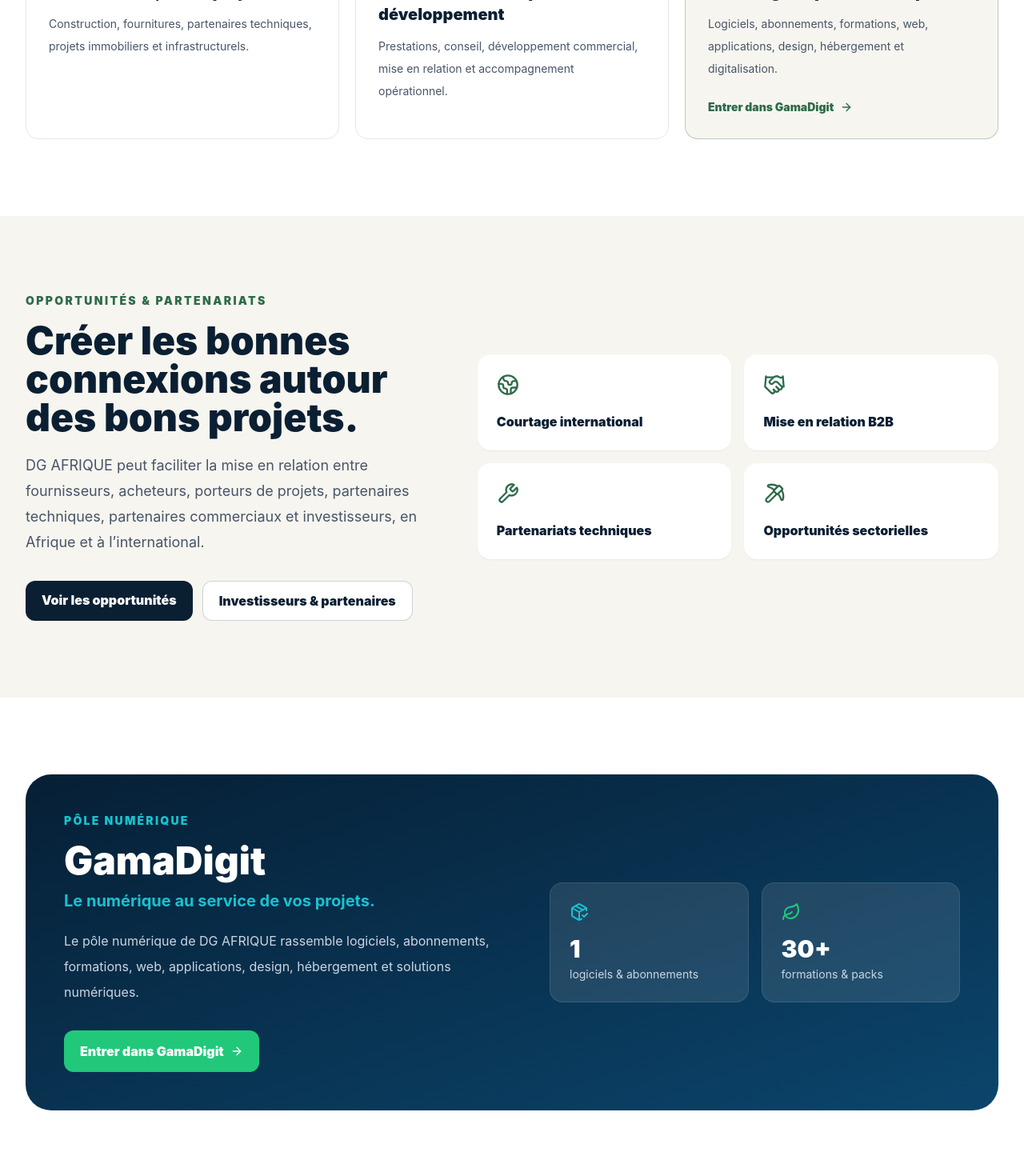
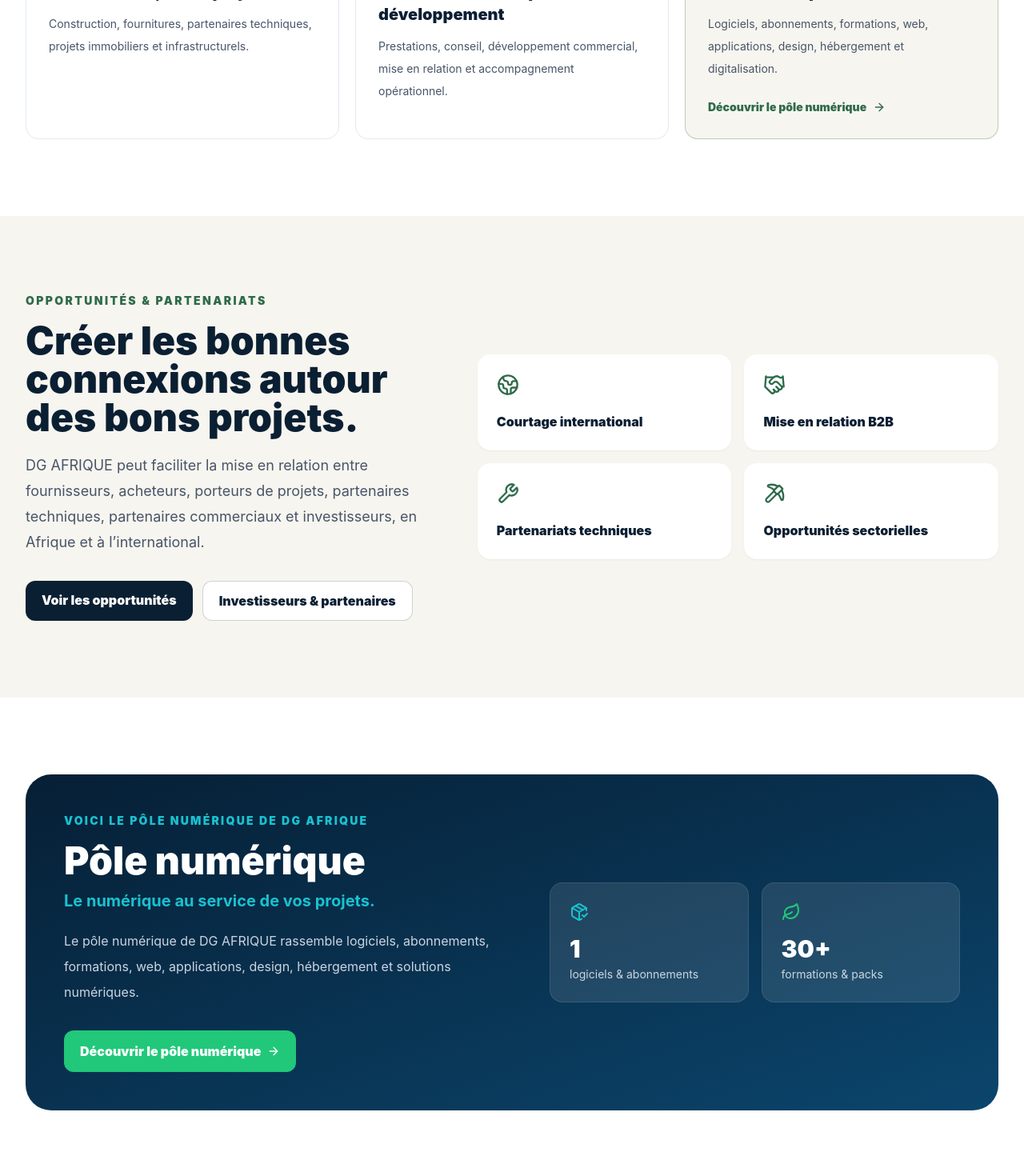
Before and after one commit to zumradeals/gamadigit, a Next.js app: page / in a window 1280 px wide. Shown: the part 1680-3150 px from the top of the page at 80% size. Built offline with nearby package versions, Linux system fonts and the light colour scheme; no server answers; the database is empty.

Commit message:
brand: présenter directement le pôle numérique DG AFRIQUE

```diff
--- a/src/app/(public)/page.tsx
+++ b/src/app/(public)/page.tsx
@@ -15,7 +15,7 @@ import {
   Wrench,
 } from 'lucide-react';
 import { getPublicSoftwareProducts, getPublicTrainingPrograms } from '@/lib/public-content';
-import { gamadigitConfig, siteConfig, whatsappUrl } from '@/lib/site';
+import { digitalPoleConfig, siteConfig, whatsappUrl } from '@/lib/site';
 
 const poles = [
   { title: 'Commerce international & courtage', text: 'Import-export, négoce, mise en relation B2B, recherche de fournisseurs et d’acheteurs, transit et logistique.', icon: Globe2 },
@@ -23,7 +23,7 @@ const poles = [
   { title: 'Mines, agriculture & matières premières', text: 'Opportunités liées aux ressources, produits agricoles, matières premières, achat, vente, stockage et transport.', icon: Mountain },
   { title: 'Construction, BTP & projets', text: 'Construction, fournitures, partenaires techniques, projets immobiliers et infrastructurels.', icon: Building2 },
   { title: 'Services aux entreprises & développement', text: 'Prestations, conseil, développement commercial, mise en relation et accompagnement opérationnel.', icon: Network },
-  { title: 'GamaDigit — pôle numérique', text: 'Logiciels, abonnements, formations, web, applications, design, hébergement et digitalisation.', icon: PackageCheck },
+  { title: 'Pôle numérique', text: 'Logiciels, abonnements, formations, web, applications, design, hébergement et digitalisation.', icon: PackageCheck },
 ];
 
 export default async function HomePage() {
@@ -59,7 +59,7 @@ export default async function HomePage() {
                 ['Je cherche un fournisseur / acheteur', '/opportunites'],
                 ['Je cherche un investisseur / partenaire', '/investisseurs-partenaires'],
                 ['J’ai un projet à développer', '/contact'],
-                ['Je cherche une solution numérique', '/gamadigit'],
+                ['Je cherche une solution numérique', '/pole-numerique'],
               ].map(([label, href]) => <Link key={label} href={href} className="rounded-2xl bg-white p-5 font-black text-dgNavy transition hover:-translate-y-1">{label}<ArrowRight className="mt-4 h-4 w-4 text-dgGreen" /></Link>)}
             </div>
           </div>
@@ -79,7 +79,7 @@ export default async function HomePage() {
                 <span className="flex h-12 w-12 items-center justify-center rounded-xl bg-dgNavy text-dgGold"><Icon className="h-6 w-6" /></span>
                 <h3 className="mt-6 text-xl font-black text-dgNavy">{title}</h3>
                 <p className="mt-3 text-sm leading-7 text-slate-600">{text}</p>
-                {index === 5 && <Link href="/gamadigit" className="mt-6 inline-flex items-center gap-2 text-sm font-black text-dgGreen">Entrer dans GamaDigit <ArrowRight className="h-4 w-4" /></Link>}
+                {index === 5 && <Link href="/pole-numerique" className="mt-6 inline-flex items-center gap-2 text-sm font-black text-dgGreen">Découvrir le pôle numérique <ArrowRight className="h-4 w-4" /></Link>}
               </article>
             ))}
           </div>
@@ -112,11 +112,11 @@ export default async function HomePage() {
         <div className="mx-auto max-w-7xl overflow-hidden rounded-[2rem] bg-gradient-to-br from-[#061F35] to-[#0B456C] p-8 text-white sm:p-12">
           <div className="grid gap-10 lg:grid-cols-[1.05fr_.95fr] lg:items-center">
             <div>
-              <p className="text-sm font-black uppercase tracking-[0.16em] text-cyan">Pôle numérique</p>
-              <h2 className="mt-4 text-4xl font-black sm:text-5xl">GamaDigit</h2>
-              <p className="mt-3 text-xl font-bold text-cyan">{gamadigitConfig.tagline}</p>
-              <p className="mt-5 max-w-2xl leading-8 text-slate-300">{gamadigitConfig.description}</p>
-              <Link href="/gamadigit" className="mt-8 inline-flex items-center gap-2 rounded-xl bg-mint px-5 py-3.5 font-black text-white">Entrer dans GamaDigit <ArrowRight className="h-4 w-4" /></Link>
+              <p className="text-sm font-black uppercase tracking-[0.16em] text-cyan">Voici le pôle numérique de DG AFRIQUE</p>
+              <h2 className="mt-4 text-4xl font-black sm:text-5xl">Pôle numérique</h2>
+              <p className="mt-3 text-xl font-bold text-cyan">{digitalPoleConfig.tagline}</p>
+              <p className="mt-5 max-w-2xl leading-8 text-slate-300">{digitalPoleConfig.description}</p>
+              <Link href="/pole-numerique" className="mt-8 inline-flex items-center gap-2 rounded-xl bg-mint px-5 py-3.5 font-black text-white">Découvrir le pôle numérique <ArrowRight className="h-4 w-4" /></Link>
             </div>
             <div className="grid gap-4 sm:grid-cols-2">
               <div className="rounded-2xl border border-white/10 bg-white/10 p-6"><PackageCheck className="h-6 w-6 text-cyan" /><p className="mt-4 text-3xl font-black">{softwareProducts.length || '40+'}</p><p className="mt-1 text-sm text-slate-300">logiciels & abonnements</p></div>
```
